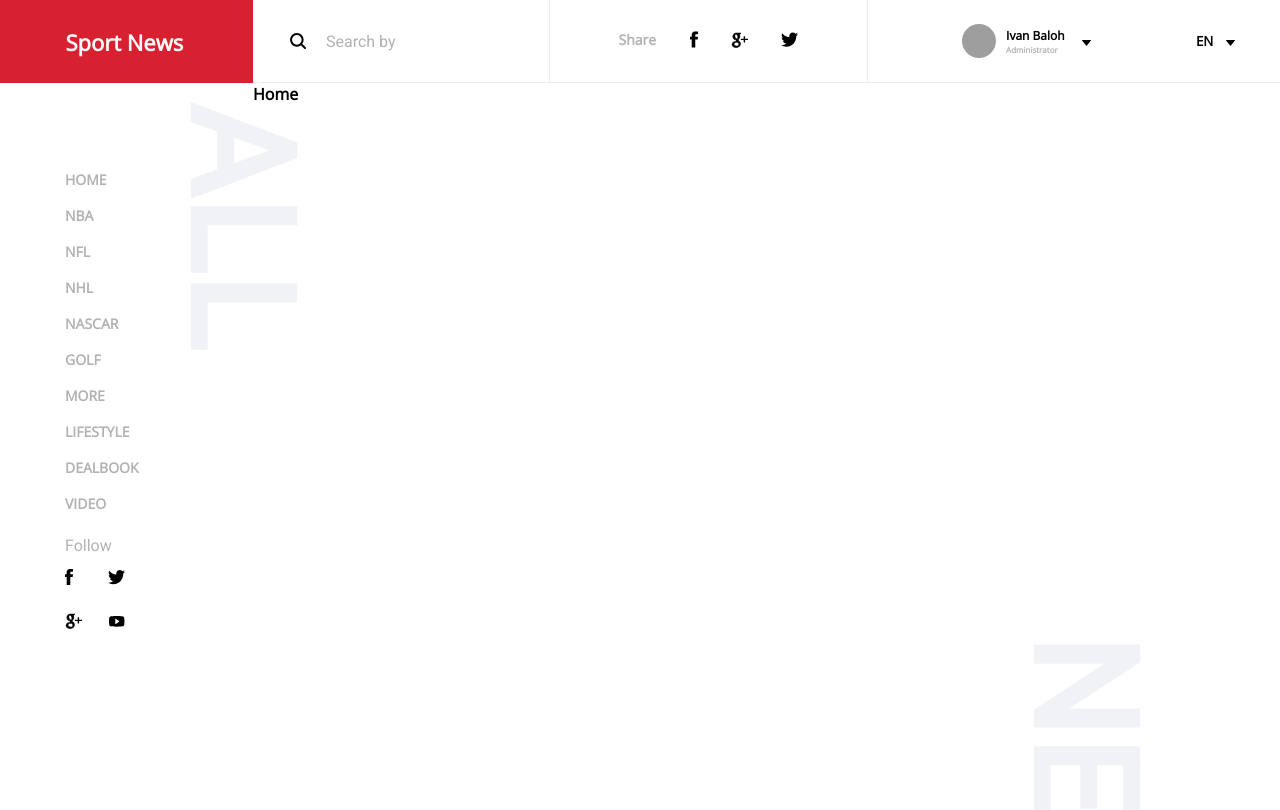
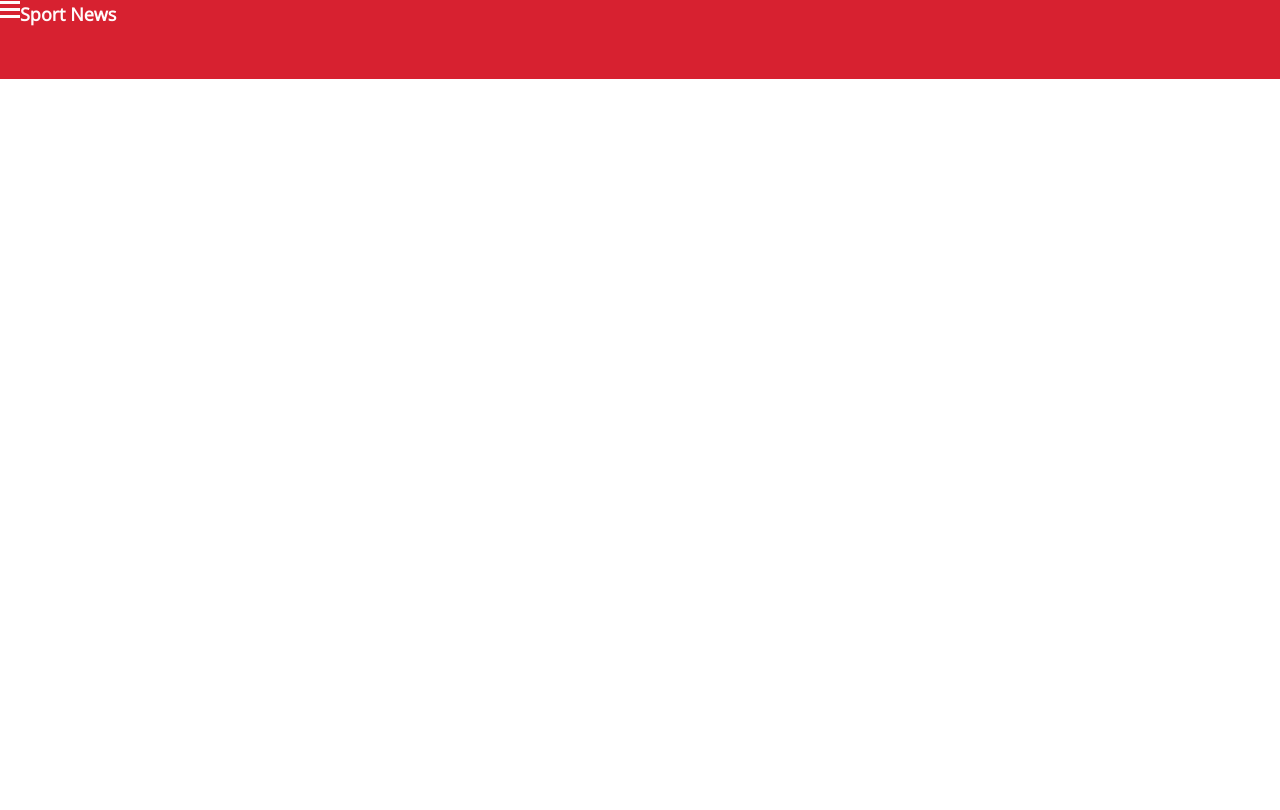
Before and after one commit to dotkurka/SportNewsSite, a React (Create React App) app: page / in a window 1280 px wide. Shown: the top 810 px of the page. Built offline with nearby package versions, Linux system fonts and the light colour scheme; grey boxes are pictures that could not be loaded.

Commit message:
feat: burger menu

```diff
--- a/src/App.tsx
+++ b/src/App.tsx
@@ -1,11 +1,11 @@
-import Routes from 'Routes';
+import MobilePageLayout from 'layouts/Mobile/MobilePageLayout/MobilePageLayout';
 
 import './styles/App.scss';
 
 const App = () => {
   return (
     <div className='App'>
-      <Routes />
+      <MobilePageLayout />
     </div>
   );
 };
--- a/src/layouts/Mobile/MobileLogInLayout/MobileLogInLayout.tsx
+++ b/src/layouts/Mobile/MobileLogInLayout/MobileLogInLayout.tsx
@@ -8,7 +8,6 @@ const MobileLogInLayout = () => {
   return (
     <div className='login-layout'>
       <Logo className='login-layout-logo' />
-
       <div className='login-layout-contain'>
         <div className='login-layout-form'>
           <Outlet />
--- /dev/null
+++ b/src/layouts/Mobile/MobilePageLayout/BurgerMenuButton/BurgerMenuButton.scss
@@ -0,0 +1,73 @@
+@import 'styles/Colors.scss';
+
+$lineColor: $roseWhite;
+
+@mixin icon($height, $width) {
+  transition-duration: 0.5s;
+  position: absolute;
+  height: $height;
+  width: $width;
+  top: 8px;
+  background-color: $lineColor;
+}
+
+@mixin icon-before($height, $width, $top) {
+  transition-duration: 0.5s;
+  position: absolute;
+  width: $width;
+  height: $height;
+  background-color: $lineColor;
+  content: '';
+  top: $top;
+  left: 0;
+}
+
+@mixin icon-after($height, $width, $top) {
+  transition-duration: 0.5s;
+  position: absolute;
+  width: $width;
+  height: $height;
+  background-color: $lineColor;
+  content: '';
+  top: $top;
+  left: 0;
+}
+
+.burger-btn {
+  display: flex;
+  background: none;
+  border: none;
+  width: 20px;
+  height: 20px;
+  transition-duration: 0.5s;
+
+  .icon {
+    @include icon(3px, 20px);
+
+    &:before {
+      @include icon-before(3px, 20px, -7px);
+    }
+
+    &:after {
+      @include icon-after(3px, 20px, 7px);
+    }
+  }
+
+  &.open {
+    .icon {
+      transition-duration: 0.5s;
+      background: transparent;
+
+      &:before {
+        transform: rotateZ(45deg) scaleX(1.25) translate(4px, 5px);
+      }
+
+      &:after {
+        transform: rotateZ(-45deg) scaleX(1.25) translate(4px, -5px);
+      }
+    }
+  }
+  &:hover {
+    cursor: pointer;
+  }
+}
--- /dev/null
+++ b/src/layouts/Mobile/MobilePageLayout/BurgerMenuButton/BurgerMenuButton.tsx
@@ -0,0 +1,11 @@
+import './BurgerMenuButton.scss';
+
+const BurgerMenuButton = () => {
+  return (
+    <button className='burger-btn'>
+      <span className='icon' />
+    </button>
+  );
+};
+
+export default BurgerMenuButton;
--- /dev/null
+++ b/src/layouts/Mobile/MobilePageLayout/MobilePageLayout.scss
@@ -0,0 +1,16 @@
+@import 'styles/Colors.scss';
+
+.mobile-page {
+  &-head {
+    display: flex;
+    height: 79px;
+    width: 100%;
+    background-color: $alizarinCrimson;
+
+    &-title {
+      font-size: 18px;
+      line-height: 28px;
+      color: $roseWhite;
+    }
+  }
+}
--- /dev/null
+++ b/src/layouts/Mobile/MobilePageLayout/MobilePageLayout.tsx
@@ -0,0 +1,15 @@
+import BurgerMenuButton from 'layouts/Mobile/MobilePageLayout/BurgerMenuButton/BurgerMenuButton';
+import './MobilePageLayout.scss';
+
+const MobilePageLayout = () => {
+  return (
+    <nav className='mobile-page'>
+      <div className='mobile-page-head'>
+        <BurgerMenuButton />
+        <span className='mobile-page-head-title'> Sport News</span>
+      </div>
+    </nav>
+  );
+};
+
+export default MobilePageLayout;
```
